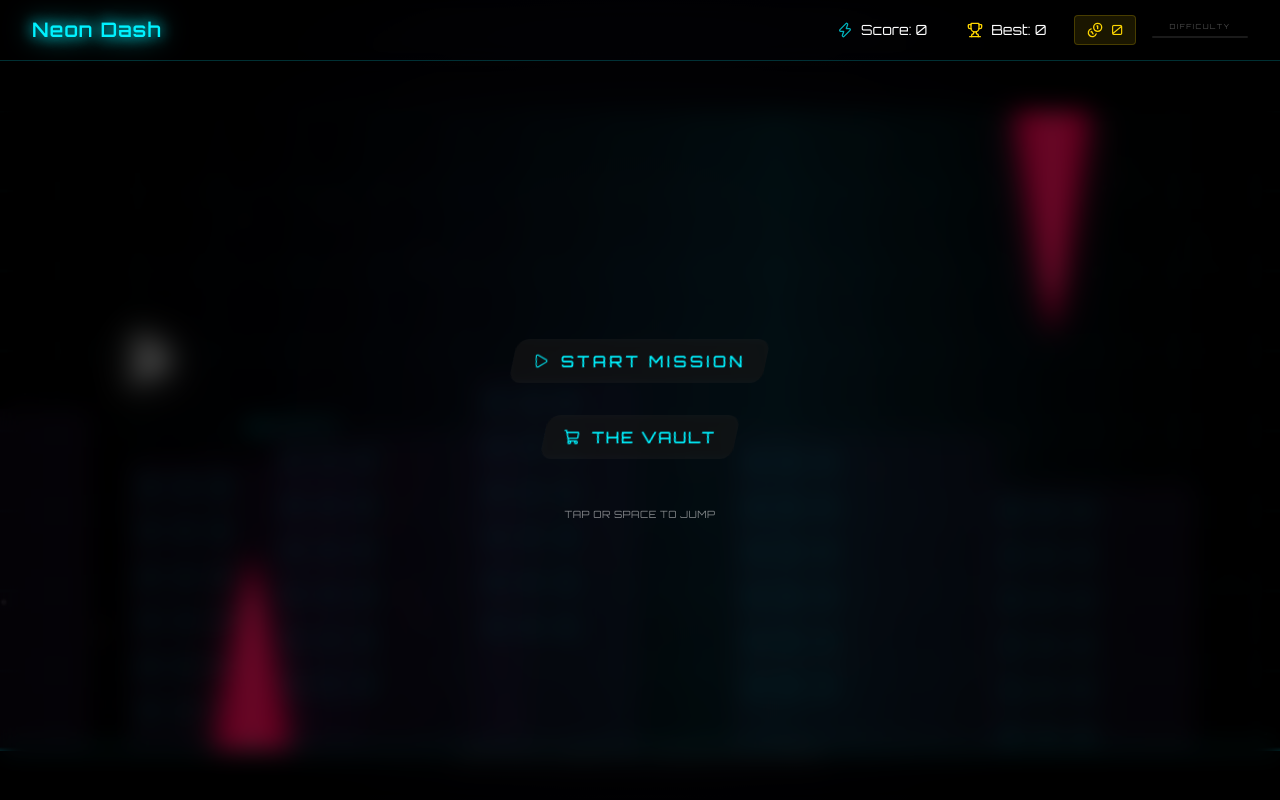
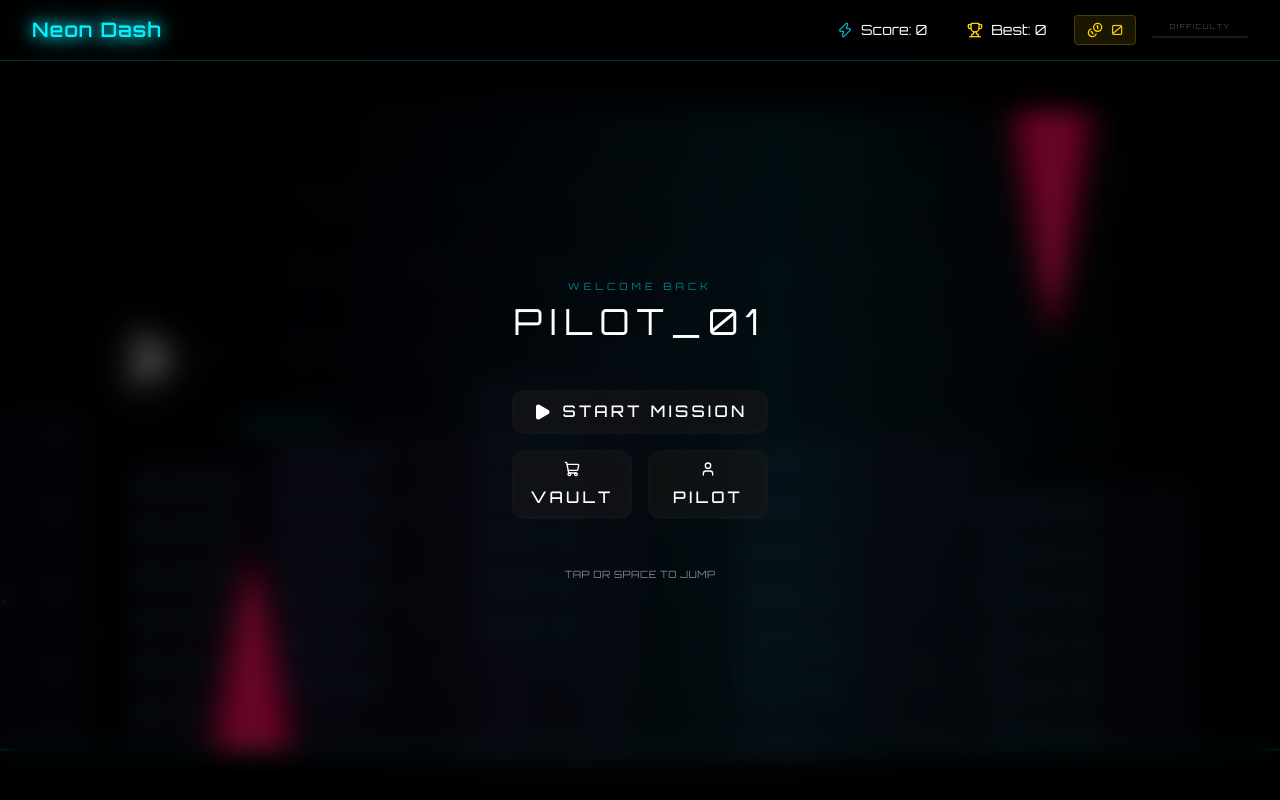
Before and after one commit to sebastianvasquezechavarria1234/neon-dash, a React (Vite) app: page / in a window 1280 px wide. Built offline with nearby package versions, Linux system fonts and the light colour scheme.

Commit message:
feat: implement Pilot Profile system and update button styles to minimalist theme

```diff
--- a/src/App.jsx
+++ b/src/App.jsx
@@ -1,6 +1,6 @@
 import React, { useState, useEffect, useRef } from 'react'
 import { motion, AnimatePresence } from 'framer-motion'
-import { Play, RotateCcw, Trophy, Zap, Pause, PlayCircle, ShoppingCart, Coins, ShieldCheck, Sparkles, Home } from 'lucide-react'
+import { Play, RotateCcw, Trophy, Zap, Pause, PlayCircle, ShoppingCart, Coins, ShieldCheck, Sparkles, Home, User, Save } from 'lucide-react'
 import RainbowCrystal from './RainbowCrystal'
 import './App.css'
 
@@ -37,6 +37,8 @@ function App() {
   const [shopTab, setShopTab] = useState('skins'); // skins, chassis, upgrades
 
   const [dimensions, setDimensions] = useState({ width: 800, height: 400 });
+  const [playerName, setPlayerName] = useState(() => localStorage.getItem('neon-dash-playername') || 'PILOT_01');
+  const [showProfile, setShowProfile] = useState(false);
 
   useEffect(() => {
     if (gameState === 'idle') {
@@ -257,6 +259,11 @@ function App() {
     setGameState('idle');
     setIsPaused(false);
     speak("Returning to hangar.");
+  };
+
+  const updatePlayerName = (name) => {
+    setPlayerName(name);
+    localStorage.setItem('neon-dash-playername', name);
   };
 
   const createParticles = (x, y, color, count) => {
@@ -816,32 +823,51 @@ function App() {
               exit={{ opacity: 0 }}
               className="absolute inset-0 flex flex-col items-center justify-center bg-black/60 backdrop-blur-md gap-8 z-40"
             >
+              <div className="flex flex-col items-center gap-2 mb-4">
+                <span className="text-[10px] text-neon-cyan tracking-[0.4em] uppercase opacity-50">Welcome Back</span>
+                <h2 className="text-4xl font-light tracking-[0.2em] text-white">{playerName}</h2>
+              </div>
+
+              <div className="flex flex-col gap-4 w-64">
                 <button
-                className="group relative px-10 py-3 text-sm font-medium tracking-[0.2em] text-neon-cyan border border-neon-cyan -skew-x-12 transition-all hover:bg-neon-cyan hover:text-black hover:scale-105 active:scale-95"
+                  className="group relative px-10 py-4 text-sm font-medium tracking-[0.2em] text-white border-2 border-white transition-all hover:bg-white hover:text-black hover:scale-105 active:scale-95"
                   onClick={(e) => {
                     e.stopPropagation();
                     startGame();
                   }}
                 >
-                <div className="flex items-center gap-3 skew-x-12">
-                  <Play size={16} strokeWidth={1.5} />
+                  <div className="flex items-center justify-center gap-3">
+                    <Play size={18} fill="currentColor" />
                     <span>START MISSION</span>
                   </div>
                 </button>
 
-              <div className="flex gap-4">
+                <div className="grid grid-cols-2 gap-4">
                   <button
                     onClick={(e) => {
                       e.stopPropagation();
                       setShopOpen(true);
                     }}
-                  className="px-8 py-3 text-sm font-medium tracking-[0.1em] text-neon-cyan border border-neon-cyan/30 -skew-x-12 transition-all hover:bg-neon-cyan/10 hover:border-neon-cyan"
+                    className="px-4 py-3 text-[10px] font-medium tracking-[0.2em] text-white border-2 border-white transition-all hover:bg-white/10"
                   >
-                  <div className="flex items-center gap-3 skew-x-12">
+                    <div className="flex flex-col items-center gap-2">
                       <ShoppingCart size={16} />
-                    <span>THE VAULT</span>
+                      <span>VAULT</span>
                     </div>
                   </button>
+                  <button
+                    onClick={(e) => {
+                      e.stopPropagation();
+                      setShowProfile(true);
+                    }}
+                    className="px-4 py-3 text-[10px] font-medium tracking-[0.2em] text-white border-2 border-white transition-all hover:bg-white/10"
+                  >
+                    <div className="flex flex-col items-center gap-2">
+                      <User size={16} />
+                      <span>PILOT</span>
+                    </div>
+                  </button>
+                </div>
               </div>
 
               <p className="mt-4 text-[10px] text-white/50 tracking-wider">TAP OR SPACE TO JUMP</p>
@@ -1092,6 +1118,56 @@ function App() {
               </div>
             </motion.div>
           )}
+          {showProfile && (
+            <motion.div
+              initial={{ opacity: 0, scale: 0.9 }}
+              animate={{ opacity: 1, scale: 1 }}
+              exit={{ opacity: 0, scale: 0.9 }}
+              className="absolute inset-0 flex flex-col items-center justify-center bg-black/90 backdrop-blur-xl z-[80]"
+              onClick={(e) => e.stopPropagation()}
+            >
+              <div className="w-full max-w-md p-8 border-2 border-white flex flex-col gap-8">
+                <div className="flex flex-col gap-2">
+                  <h2 className="text-2xl font-light tracking-[0.3em] text-white uppercase text-center">Pilot Registry</h2>
+                  <p className="text-[10px] text-white/30 text-center uppercase tracking-widest">Identify yourself to the system</p>
+                </div>
+
+                <div className="flex flex-col gap-4">
+                  <div className="relative">
+                    <User className="absolute left-4 top-1/2 -translate-y-1/2 text-white/50" size={20} />
+                    <input
+                      type="text"
+                      value={playerName}
+                      onChange={(e) => updatePlayerName(e.target.value)}
+                      placeholder="ENTER CALLSIGN"
+                      className="w-full bg-white/5 border-2 border-white/20 px-12 py-4 text-white font-orbitron text-sm tracking-widest focus:border-white focus:outline-none transition-all"
+                      maxLength={15}
+                    />
+                  </div>
+                </div>
+
+                <div className="flex flex-col gap-4">
+                  <div className="grid grid-cols-2 gap-4 text-[10px] text-white/50 uppercase tracking-widest bg-white/5 p-4 border border-white/10">
+                    <div className="flex flex-col gap-1">
+                      <span>Status</span>
+                      <span className="text-neon-cyan">ACTIVE</span>
+                    </div>
+                    <div className="flex flex-col gap-1">
+                      <span>Credits</span>
+                      <span className="text-neon-gold">{coins}</span>
+                    </div>
+                  </div>
+                </div>
+
+                <button
+                  onClick={() => setShowProfile(false)}
+                  className="w-full py-4 text-sm font-medium tracking-[0.2em] bg-white text-black hover:bg-neon-cyan transition-all uppercase"
+                >
+                  Confirm Registry
+                </button>
+              </div>
+            </motion.div>
+          )}
         </AnimatePresence>
       </main>
 
```
Lines whose indentation alone changed are shown as unchanged.
